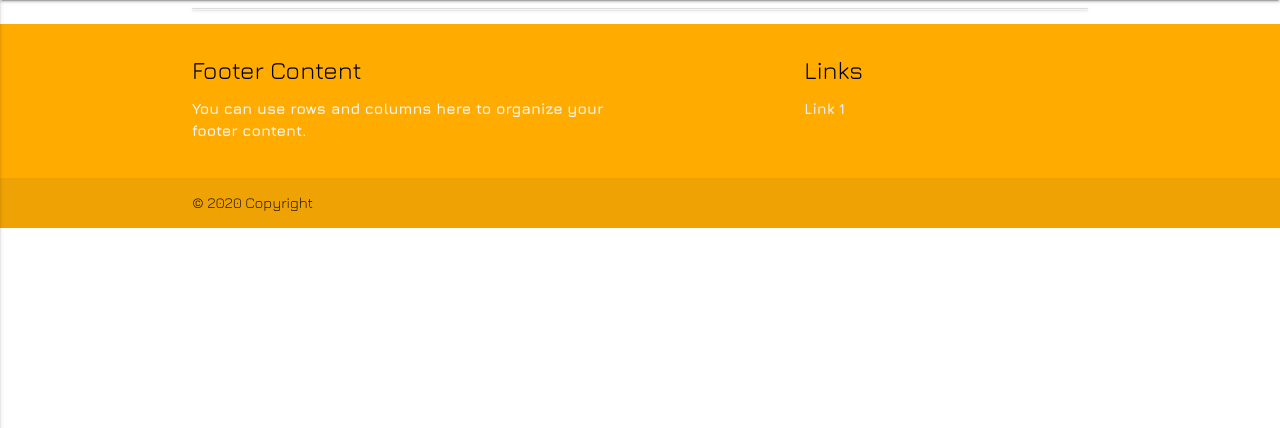
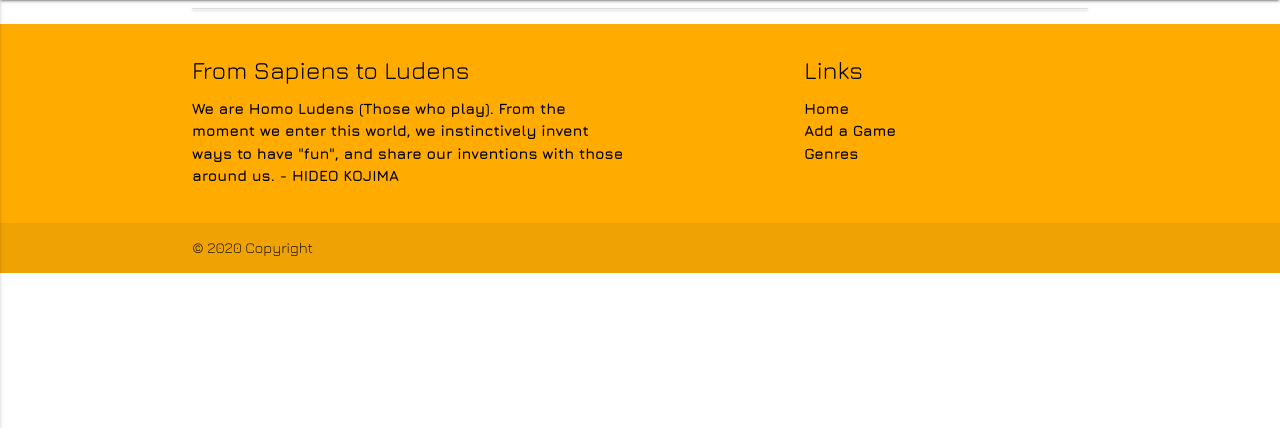
Before and after one commit to VladimirB3/ms-project-3, a Flask app: page / in a window 1280 px wide. Shown: the part 64-492 px from the top of the page. Run offline with Flask 2, Linux system fonts and the light colour scheme; data that the repository does not hold is empty; some libraries are stand-ins or nearby versions.

Commit message:
Added footer content, changed styles, need to restart to see implemented changes

```diff
--- a/templates/base.html
+++ b/templates/base.html
@@ -49,13 +49,15 @@
           <div class="container">
             <div class="row">
               <div class="col l6 s12">
-                <h5 class="black-text">Footer Content</h5>
-                <p class="grey-text text-lighten-4">You can use rows and columns here to organize your footer content.</p>
+                <h5 class="black-text">From Sapiens to Ludens</h5>
+                <p class="black-text">We are Homo Ludens (Those who play). From the moment we enter this world, we instinctively invent ways to have "fun", and share our inventions with those around us. - HIDEO KOJIMA</p>
               </div>
               <div class="col l4 offset-l2 s12">
                 <h5 class="black-text">Links</h5>
                 <ul>
-                  <li><a class="grey-text text-lighten-3" href="#!">Link 1</a></li>
+                  <li><a class="black-text" href="{{url_for('get_games')}}">Home</a></li>
+                  <li><a href="{{url_for('add_game')}}" class="black-text">Add a Game</a></li>
+                  <li><a href="{{url_for('get_genres')}}" class="black-text">Genres</a></li>
                 </ul>
               </div>
             </div>
--- a/templates/games.html
+++ b/templates/games.html
@@ -1,14 +1,14 @@
 {% extends 'base.html' %}
 {% block content %}
 
-<ul class="collapsible bold-text" data-collapsible="accordion">
+<ul class="collapsible" data-collapsible="accordion">
     {% for game in games %}
     <li>
         <div class="collapsible-header">
             <div class="col s6 valign-wrapper">
                 <i class="large material-icons">videogame_asset</i>
             </div>
-            <div class="col s9 valign-wrapper">
+            <div class="col s9 valign-wrapper bold-text">
                     <strong>{{game.game_name}}</strong>
             </div>
         </div>
```
